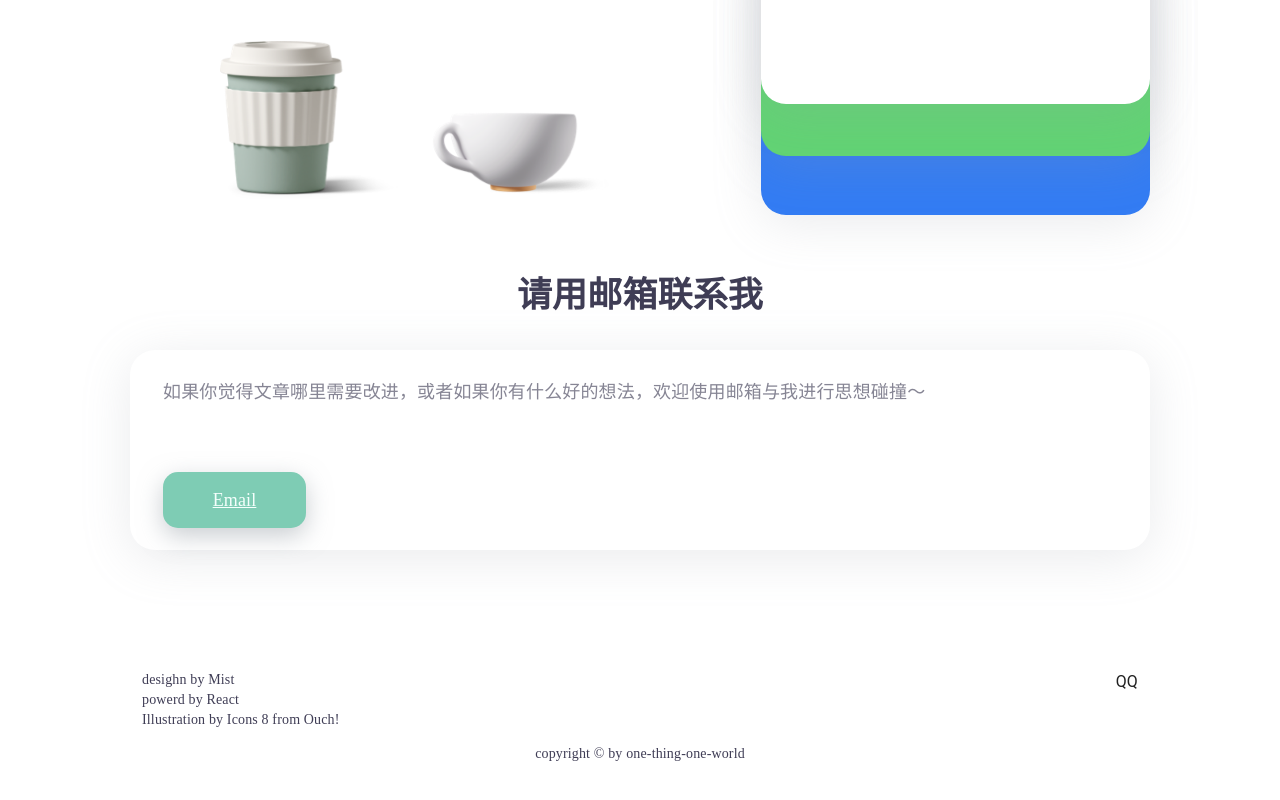
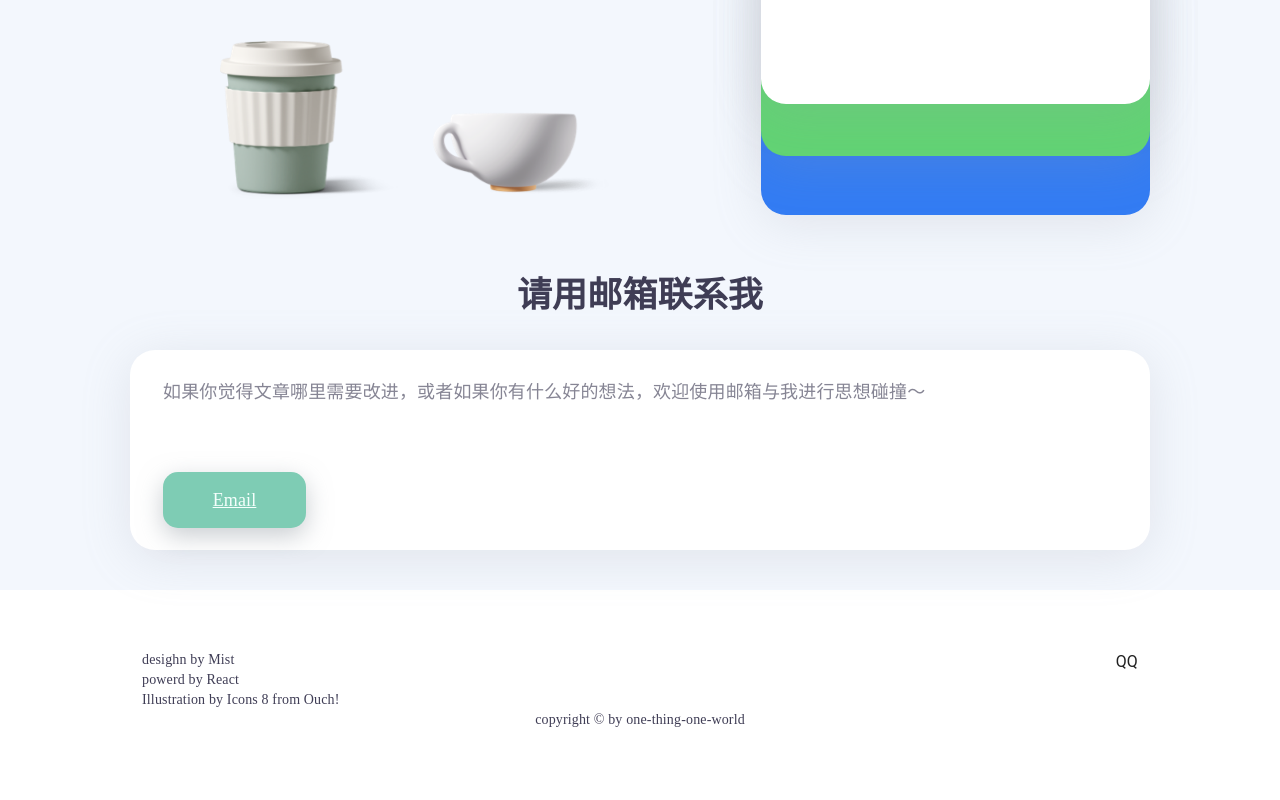
Before and after one commit to one-thing-one-world/blog-client, a React (Create React App) app: page / in a window 1280 px wide. Shown: the part 1025-1825 px from the top of the page. After the commit the page ends 1791 px from the top, so only its background shows below. Built offline with nearby package versions, Linux system fonts and the light colour scheme.

Commit message:
[Fix::footerui]  fix  footer ui

```diff
--- a/src/components/Footer/SurportAndConnectWay/index.tsx
+++ b/src/components/Footer/SurportAndConnectWay/index.tsx
@@ -5,7 +5,7 @@ const Wrapper = styled.div`
   width: 100%;
   display: flex;
   justify-content: space-between;
-  margin-top: 120px;
+  margin-top: 60px;
   @media (max-width: 750px) {
     flex-direction: column;
   }
--- a/src/components/Footer/index.tsx
+++ b/src/components/Footer/index.tsx
@@ -3,17 +3,13 @@ import styled from 'styled-components'
 import SurportAndConnectWay from './SurportAndConnectWay'
 
 const FooterWrapper = styled.div`
-  width: 100%;
+  width: 1020px;
   display: flex;
   justify-content: space-between;
   flex-direction: column;
   padding: 0 12px;
-  /* @media (max-width: 750px) {
-    flex-direction: column;
-  } */
 `
 const CopyrightWrapper = styled.div`
-  /* width: 164px; */
   height: 20px;
   font-size: 14px;
   font-family: PingFangSC-Light, PingFang SC;
@@ -21,7 +17,7 @@ const CopyrightWrapper = styled.div`
   color: #3f3d55;
   line-height: 20px;
   text-align: center;
-  margin: 14px 0 36px 0;
+  margin: 0px 0 36px 0;
 `
 export default function Footer() {
   return (
--- a/src/components/Layout/index.tsx
+++ b/src/components/Layout/index.tsx
@@ -8,13 +8,21 @@ import Header from '../Header'
 const LayoutWrapper = styled.div`
   background: #f3f7fd;
   width: 100%;
-  height: 100vh;
+  height: 100%;
 `
 const OutletWrapper = styled.div`
   max-width: 1020px;
+  height: 100%;
+  min-height: calc(100vh - 60px);
+  padding-bottom: 40px;
   margin: 0 auto;
 `
-const FooterWrapper = styled(OutletWrapper)``
+const FooterWrapper = styled.div`
+  width: 100%;
+  display: flex;
+  justify-content: center;
+  background: white;
+`
 
 export default function Layout() {
   return (
--- a/src/pages/Home/HomeSponsor/SponsorPayWay/PayItem/index.tsx
+++ b/src/pages/Home/HomeSponsor/SponsorPayWay/PayItem/index.tsx
@@ -25,7 +25,7 @@ const WeChatnWrapper = styled(PayItemWrapper)<PayItemWrapperPorps>`
   right: 0;
   bottom: 59px;
   background: #62d374;
-  transition: all 600ms ease-in-out;
+  transition: all 300ms ease-in-out;
 
   @media (max-width: 750px) {
     bottom: ${props => props.isActive && '0'};
@@ -40,7 +40,7 @@ const ZhiFuBaoWrapper = styled(PayItemWrapper)<PayItemWrapperPorps>`
   bottom: 0;
   z-index: 1;
   background: #337cf3;
-  transition: all 600ms ease-in-out;
+  transition: all 300ms ease-in-out;
 
   @media (max-width: 750px) {
     bottom: ${props => props.isActive && '-59px'};
```
